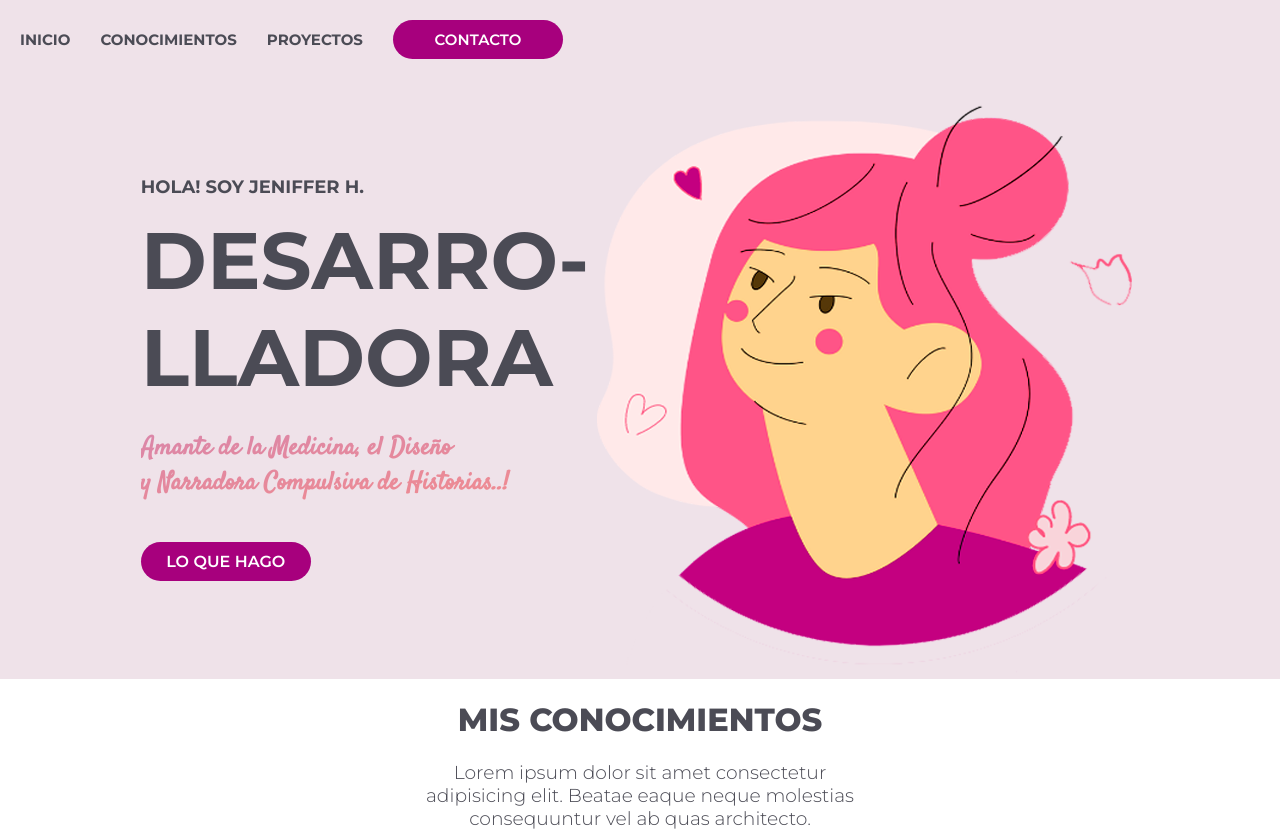
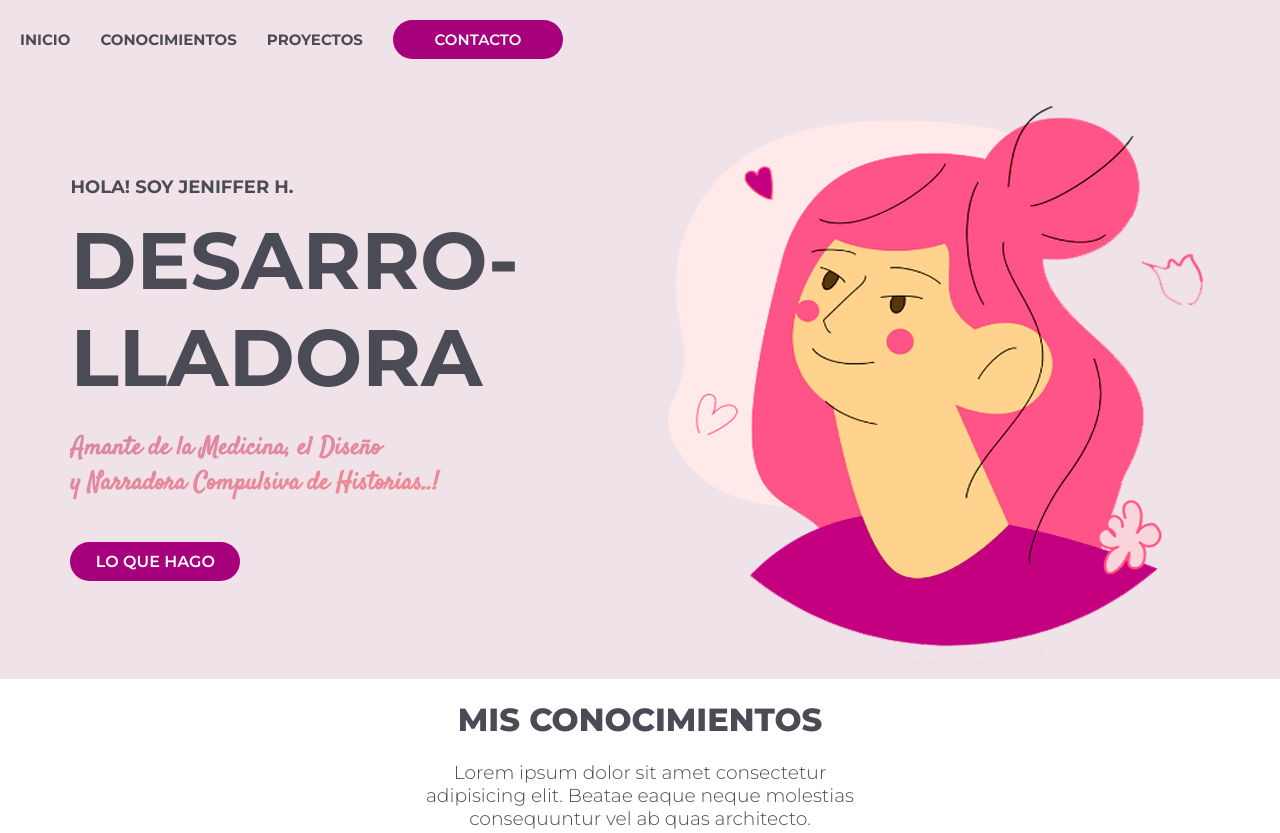
Before and after one commit to Jennimar17/Proyecto-Portfolio-ADA, a plain HTML site: page index.html in a window 1280 px wide. Shown: the top 833 px of the page. Drawn offline with nearby package versions, Linux system fonts and the light colour scheme.

Commit message:
justifico los elementos de la seccion principal

```diff
--- a/style.css
+++ b/style.css
@@ -10,6 +10,7 @@ body {
 /*barra de navegacion*/
 
 .nav-bar {
+    width: 100%;
     display: flex;
     align-items: center;
     list-style-type: none;
@@ -61,7 +62,7 @@ li {
     height: auto;
     display: flex;
     align-items: center;
-    justify-content: center;
+    justify-content: space-around;
     background-color: #EFE2E9;
 }
 
@@ -335,7 +336,6 @@ footer a:hover {
         display: flex;
         width: 100%;
         height: auto;
-        padding-right: 20px;
         background-color: #EFE2E9;
     }
     #subtitle {
```
